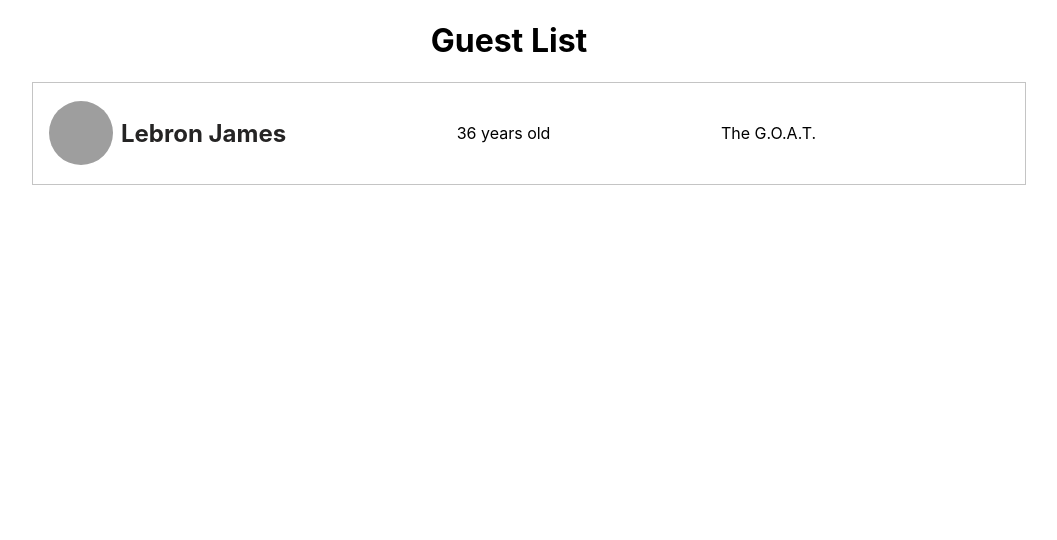
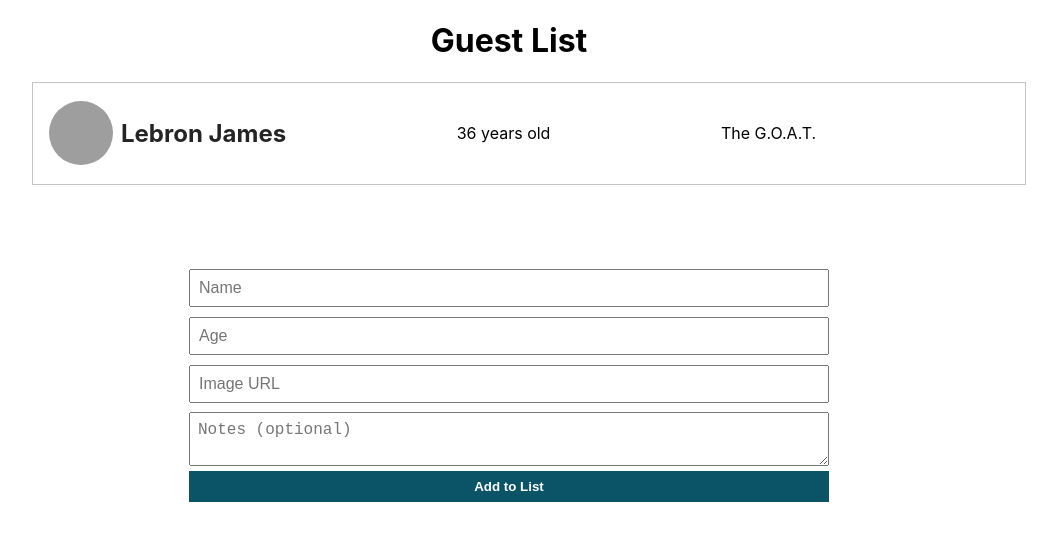
Before and after one commit to derrickmstrong/reacttypescript_guestlist, a React (Create React App) app: page / in a window 1280 px wide. Shown: the top 540 px of the page, without its empty margins (131-1188 px from the left). Built offline with nearby package versions, Linux system fonts and the light colour scheme; grey boxes are pictures that could not be loaded.

Commit message:
Added Form

```diff
--- a/src/App.css
+++ b/src/App.css
@@ -74,7 +74,7 @@
 .AddToList {
   display: flex;
   flex-direction: column;
-  width: 30rem;
+  width: 50vw;
   margin: 5rem auto
 }
 
--- a/src/App.tsx
+++ b/src/App.tsx
@@ -1,8 +1,9 @@
 import React, { useState } from 'react';
 import './App.css';
+import Form from './components/Form';
 import List from './components/List';
 
-interface IState {
+export interface IState {
   people: {
     name: string,
     age: number,
@@ -28,6 +29,7 @@ function App() {
     <div className="App">
       <h1>Guest List</h1>
       <List people={people} />
+      <Form people={people} setPeople={setPeople} />
     </div>
   );
 }
--- /dev/null
+++ b/src/components/Form.tsx
@@ -0,0 +1,90 @@
+import React, { useState } from 'react';
+import { IState as Props } from '../App'
+
+interface IProps {
+  people: Props["people"],
+  setPeople: React.Dispatch<
+    React.SetStateAction<
+      {
+        name: string;
+        age: number;
+        url: string;
+        note?: string | undefined;
+      }[]
+    >
+  >
+}
+
+const Form: React.FC<IProps> = ({ people, setPeople }) => {
+  const [input, setInput] = useState({
+    name: '',
+    age: '',
+    note: '',
+    img: '',
+  });
+
+  const handleChange: React.ChangeEventHandler<HTMLInputElement | HTMLTextAreaElement> = (e):void => {
+    setInput({
+      ...input,
+      [e.target.name]: e.target.value,
+    });
+  };
+
+  const handleClick = () => {
+      if (!input.name || !input.age || !input.img) return null;
+      setPeople([
+          ...people,
+          {
+              name: input.name,
+              age: parseInt(input.age),
+              url: input.img,
+              note: input.note
+          }
+      ])
+      setInput({
+        name: '',
+        age: '',
+        note: '',
+        img: '',
+      });
+  }
+
+  return (
+    <div className='AddToList'>
+      <input
+        type='text'
+        placeholder='Name'
+        value={input.name}
+        name='name'
+        onChange={handleChange}
+        className='AddToList-input'
+      />
+      <input
+        type='number'
+        placeholder='Age'
+        value={input.age}
+        name='age'
+        onChange={handleChange}
+        className='AddToList-input'
+      />
+      <input
+        type='text'
+        placeholder='Image URL'
+        value={input.img}
+        name='img'
+        onChange={handleChange}
+        className='AddToList-input'
+      />
+      <textarea
+        placeholder='Notes (optional)'
+        value={input.note}
+        name='note'
+        onChange={handleChange}
+        className='AddToList-input'
+      />
+      <button className="AddToList-btn" onClick={handleClick}>Add to List</button>
+    </div>
+  );
+};
+
+export default Form;
--- a/src/components/List.tsx
+++ b/src/components/List.tsx
@@ -1,13 +1,5 @@
 import React from 'react'
-
-interface IProps {
-  people: {
-    name: string;
-    age: number;
-    url: string;
-    note?: string;
-  }[];
-}
+import { IState as IProps } from '../App'
 
 const List: React.FC<IProps> = ({ people }) => {
 
```
